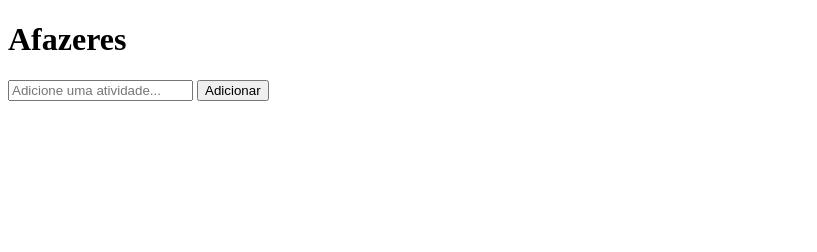
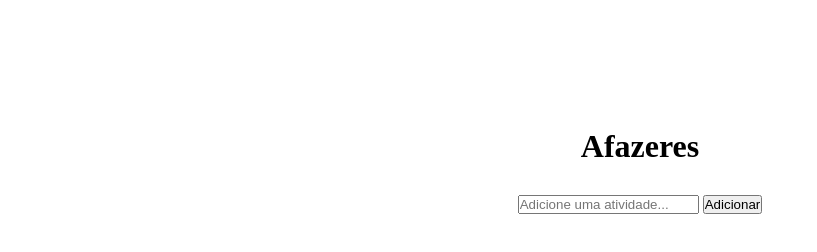
Before and after one commit to mstomaz/todolist, a plain HTML site: page index.html in a window 1280 px wide. Shown: the whole page, without its empty margins (0-817 px from the left). Drawn offline with Linux system fonts and the light colour scheme.

Commit message:
linkando o css e definindo o layout basico

```diff
--- a/index.html
+++ b/index.html
@@ -4,12 +4,19 @@
     <meta charset="UTF-8">
     <meta name="viewport" content="width=device-width, initial-scale=1.0">
     <title>Afazeres</title>
+    <link rel="stylesheet" href="style.css">
 </head>
 <body>
-    <h1>Afazeres</h1>
-    <form action="">
-        <input type="text" placeholder="Adicione uma atividade...">
-        <button type="submit">Adicionar</button>
-    </form>
+    <header>
+        <div id="title" class="flex-container">
+            <h1>Afazeres</h1>
+        </div>
+        <div id="todo-input" class="flex-container">
+            <form action="">
+                <input type="text" placeholder="Adicione uma atividade...">
+                <button type="submit">Adicionar</button>
+            </form>
+        </div>
+    </header>
 </body>
 </html>
--- a/style.css
+++ b/style.css
@@ -2,3 +2,34 @@
     margin: 0;
     padding: 0;
 }
+
+body {
+    margin-top: 10%;
+    display: grid;
+    grid-template-areas:
+        "header";
+}
+
+header {
+    grid-area: header;
+    display: grid;
+    grid-template-areas:
+        "title"
+        "add-todo";
+    grid-template-columns: 1fr;
+    grid-template-rows: 1fr;
+    gap: 30px;
+}
+
+#title {
+    grid-area: title;
+}
+
+#todo-input {
+    grid-area: add-todo;
+}
+
+.flex-container {
+    display: flex;
+    justify-content: center;
+}
```
